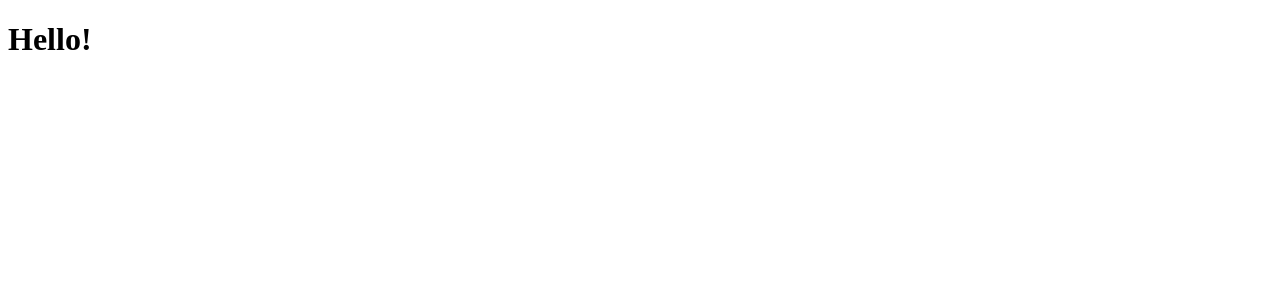
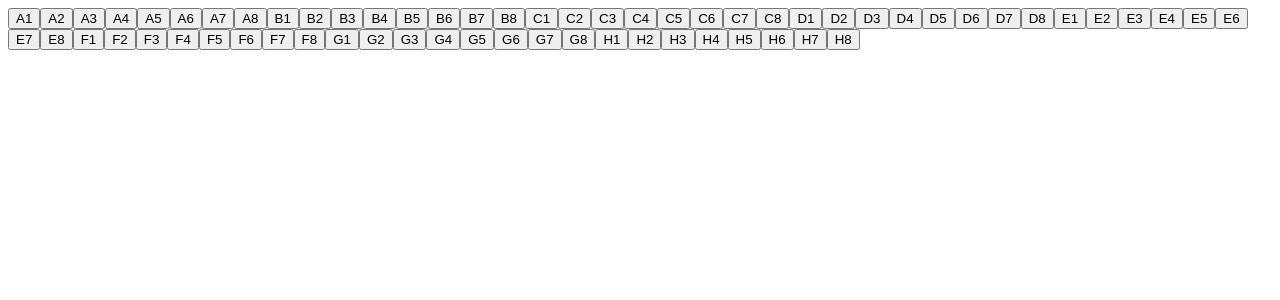
Before and after one commit to unibo-dslab-projects/ASW25-MicheleMonti-woodpecker, a React (Vite) app in the folder client/: page / in a window 1280 px wide. Shown: the top 300 px of the page. Built offline with nearby package versions, Linux system fonts and the light colour scheme.

Commit message:
WIP Board

```diff
--- a/client/src/App.tsx
+++ /dev/null
@@ -1,5 +0,0 @@
-function App() {
-  return <h1>Hello!</h1>;
-}
-
-export default App
--- /dev/null
+++ b/client/src/Components/App.tsx
@@ -0,0 +1,5 @@
+import Board from "./Board";
+
+export default function App() {
+  return <Board />;
+}
--- /dev/null
+++ b/client/src/Components/Board.tsx
@@ -0,0 +1,7 @@
+const CELLS = ['A', 'B', 'C', 'D', 'E', 'F', 'G', 'H'].flatMap(c => [1, 2, 3, 4, 5, 6, 7, 8].map(r => c + r));
+
+export default function Board() {
+    return <div className="board">
+        {CELLS.map(cell => <button key={cell} className="cell">{cell}</button>)}
+    </div>;
+}
--- /dev/null
+++ b/client/src/Components/Square.tsx
@@ -0,0 +1,3 @@
+export default function Square() {
+    return <button className="square"></button>;
+}
--- a/client/src/main.tsx
+++ b/client/src/main.tsx
@@ -1,7 +1,7 @@
 import { StrictMode } from 'react'
 import { createRoot } from 'react-dom/client'
 import './style.css'
-import App from './App.tsx'
+import App from './Components/App.tsx'
 
 createRoot(document.getElementById('root')!).render(
   <StrictMode>
```
